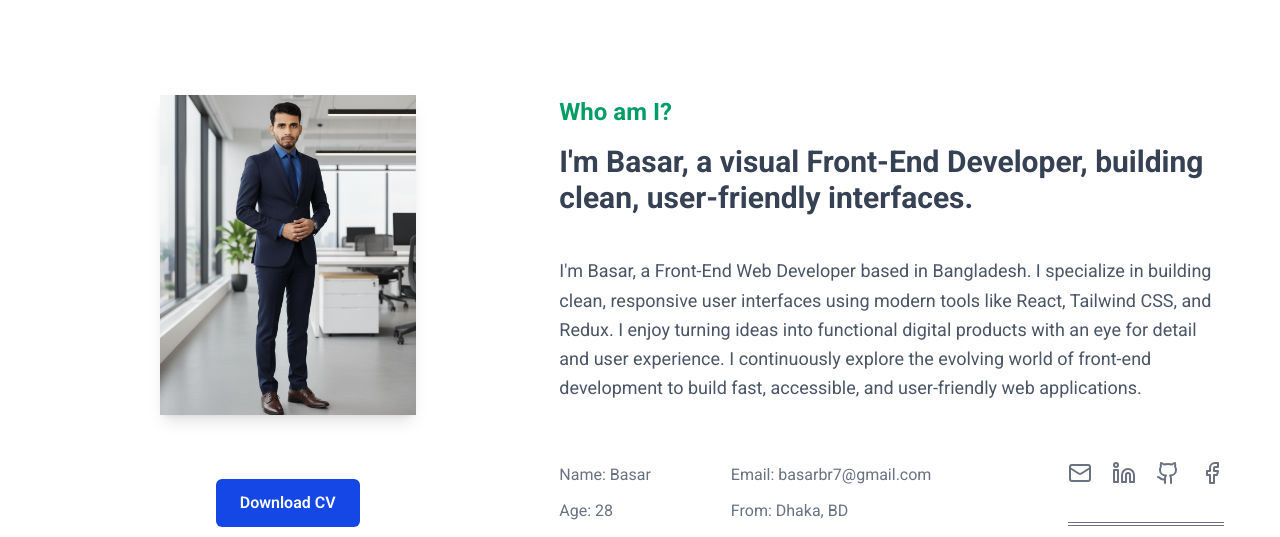
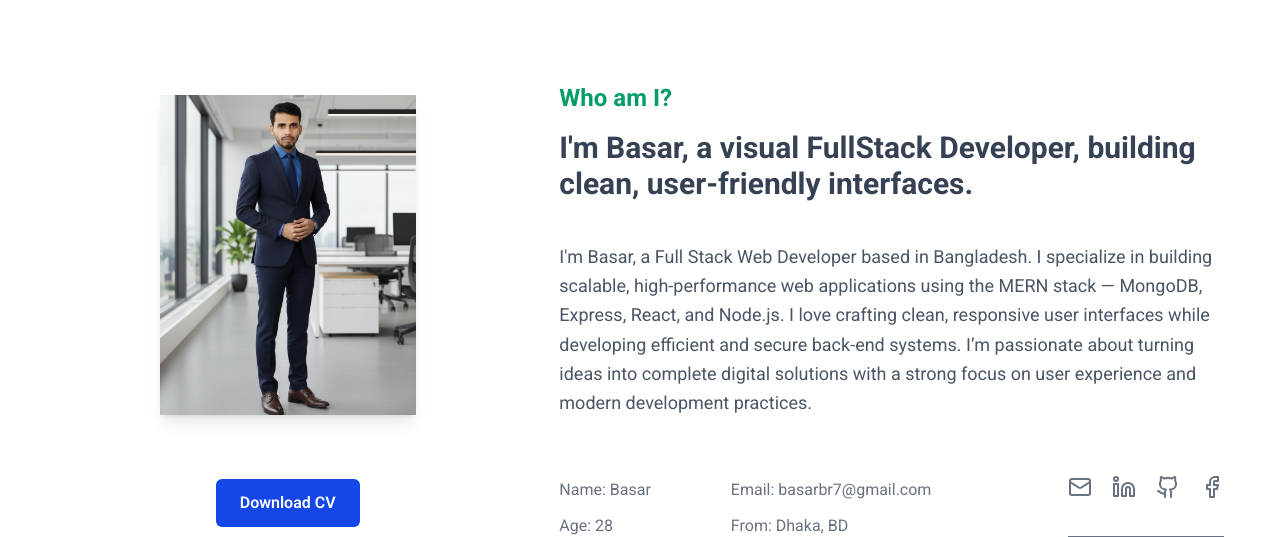
Before and after one commit to basarbr7/basarbr7.github.io, a Next.js app: page / in a window 1280 px wide. Shown: the part 1040-1577 px from the top of the page. Built offline with nearby package versions, Linux system fonts and the light colour scheme; no server answers.

Commit message:
added full stack roll

```diff
--- a/src/component/About.tsx
+++ b/src/component/About.tsx
@@ -140,17 +140,11 @@ export default function About() {
               Who am I?
             </h2>
             <h1 className="text-lg sm:text-2xl lg:text-3xl font-medium md:font-bold mb-10 text-gray-700">
-              I&apos;m Basar, a visual Front-End Developer, building clean,
+              I&apos;m Basar, a visual FullStack Developer, building clean,
               user-friendly interfaces.
             </h1>
             <p className="text-justify sm:text-left text-base sm:text-lg leading-relaxed text-gray-600 pb-7 border-b-[2px] border-[rgba(255,255,255,0.08)]">
-              I&apos;m Basar, a Front-End Web Developer based in Bangladesh. I
-              specialize in building clean, responsive user interfaces using
-              modern tools like React, Tailwind CSS, and Redux. I enjoy turning
-              ideas into functional digital products with an eye for detail and
-              user experience. I continuously explore the evolving world of
-              front-end development to build fast, accessible, and user-friendly
-              web applications.
+             I&apos;m Basar, a Full Stack Web Developer based in Bangladesh. I specialize in building scalable, high-performance web applications using the MERN stack — MongoDB, Express, React, and Node.js. I love crafting clean, responsive user interfaces while developing efficient and secure back-end systems. I’m passionate about turning ideas into complete digital solutions with a strong focus on user experience and modern development practices.
             </p>
             <motion.div
               initial={{ opacity: 0, y: 60 }}
```
